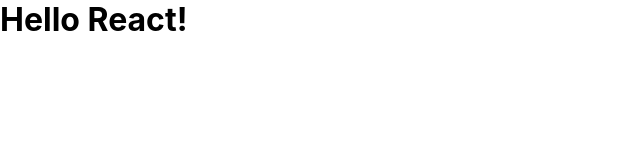
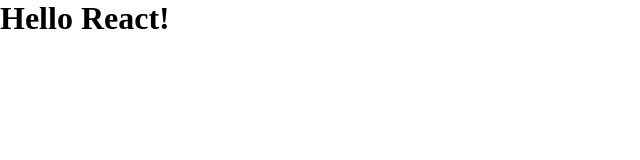
Before and after one commit to Cosmeeeen/best-volume-sliders, a React (Create React App) app: page / in a window 1280 px wide. Shown: the top 160 px of the page, without its empty margins (0-640 px from the left). Built offline with nearby package versions, Linux system fonts and the light colour scheme.

Commit message:
Setup for styled-components

```diff
--- a/package.json
+++ b/package.json
@@ -9,6 +9,7 @@
     "react": "^17.0.2",
     "react-dom": "^17.0.2",
     "react-scripts": "4.0.3",
+    "styled-components": "^5.3.0",
     "web-vitals": "^1.1.2"
   },
   "scripts": {
--- a/src/App.css
+++ /dev/null
@@ -1,4 +0,0 @@
-* {
-  margin: 0;
-  padding: 0;
-}
--- a/src/App.js
+++ b/src/App.js
@@ -1,8 +1,9 @@
-import './App.css';
+import GlobalStyle from "./globalStyles";
 
 function App() {
   return (
     <div className="App">
+      <GlobalStyle />
       <h1>Hello React!</h1>
     </div>
   );
--- /dev/null
+++ b/src/globalStyles.js
@@ -0,0 +1,10 @@
+import { createGlobalStyle } from "styled-components";
+
+const GlobalStyle = createGlobalStyle`
+  *{
+    margin: 0;
+    padding: 0;
+  }
+`;
+
+export default GlobalStyle;
--- a/src/index.css
+++ /dev/null
@@ -1,13 +0,0 @@
-body {
-  margin: 0;
-  font-family: -apple-system, BlinkMacSystemFont, 'Segoe UI', 'Roboto', 'Oxygen',
-    'Ubuntu', 'Cantarell', 'Fira Sans', 'Droid Sans', 'Helvetica Neue',
-    sans-serif;
-  -webkit-font-smoothing: antialiased;
-  -moz-osx-font-smoothing: grayscale;
-}
-
-code {
-  font-family: source-code-pro, Menlo, Monaco, Consolas, 'Courier New',
-    monospace;
-}
--- a/src/index.js
+++ b/src/index.js
@@ -1,6 +1,5 @@
 import React from 'react';
 import ReactDOM from 'react-dom';
-import './index.css';
 import App from './App';
 import reportWebVitals from './reportWebVitals';
 
```
Also changed, not shown: 1 other file (tests, documents, lock files or other folders).
